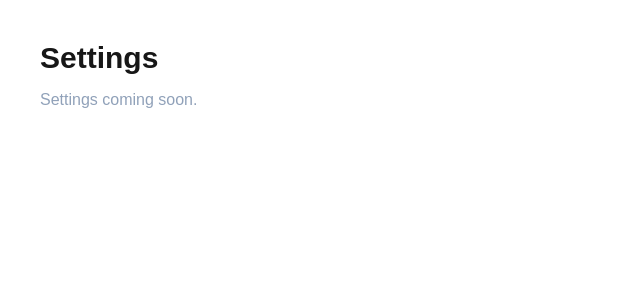
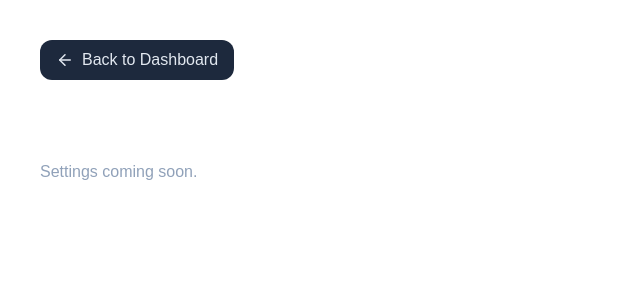
Before and after one commit to mrajitreddy-rgb/documind-ai, a Next.js app in the folder frontend/: page /settings in a window 1280 px wide. Shown: the top 300 px of the page, without its empty margins (0-640 px from the left). Built offline with nearby package versions, Linux system fonts and the light colour scheme.

Commit message:
Improve history and dashboard navigation

```diff
--- a/frontend/app/account/page.tsx
+++ b/frontend/app/account/page.tsx
@@ -1,8 +1,22 @@
+"use client";
+
+import { useRouter } from "next/navigation";
+import { ArrowLeft } from "lucide-react";
+
 export default function AccountPage() {
+  const router = useRouter();
+
   return (
     <div className="mx-auto max-w-3xl p-10">
+      <button
+        onClick={() => router.push("/dashboard")}
+        className="mb-8 inline-flex items-center gap-2 rounded-xl bg-slate-800 px-4 py-2 text-slate-200 transition hover:bg-slate-700"
+      >
+        <ArrowLeft size={18} />
+        Back to Dashboard
+      </button>
+
       <h1 className="text-3xl font-bold text-white">Account</h1>
-
       <p className="mt-4 text-slate-400">
         Account settings will be available soon.
       </p>
--- a/frontend/app/history/[id]/page.tsx
+++ b/frontend/app/history/[id]/page.tsx
@@ -96,11 +96,11 @@ export default function UploadDetailsPage() {
       <div className="mx-auto max-w-5xl p-10">
 
         <button
-          onClick={() => router.back()}
+          onClick={() => router.push("/history") }
           className="mb-8 flex items-center gap-2 rounded-lg bg-slate-800 px-4 py-2 hover:bg-slate-700"
         >
           <ArrowLeft size={18} />
-          Back
+          Back to Upload History
         </button>
 
         <div className="rounded-xl border border-red-600 bg-red-900/20 p-6 text-red-300">
@@ -117,11 +117,11 @@ export default function UploadDetailsPage() {
       <div className="mb-8 flex items-center justify-between">
 
         <button
-          onClick={() => router.back()}
+          onClick={() => router.push("/history") }
           className="flex items-center gap-2 rounded-xl bg-slate-800 px-4 py-2 hover:bg-slate-700"
         >
           <ArrowLeft size={18} />
-          Back
+          Back to Upload History
         </button>
 
       </div>
--- a/frontend/app/history/page.tsx
+++ b/frontend/app/history/page.tsx
@@ -1,6 +1,7 @@
 "use client";
 
 import { useRouter } from "next/navigation";
+
 import UploadHistoryTable from "@/components/history/UploadHistoryTable";
 import { useUploadHistory } from "@/hooks/useUploadHistory";
 
@@ -22,8 +23,18 @@ export default function HistoryPage() {
   return (
     <div className="mx-auto max-w-7xl p-8">
 
+      {/* Navigation */}
+      <div className="mb-6">
+        <button
+          onClick={() => router.push("/dashboard")}
+          className="inline-flex items-center gap-2 rounded-xl bg-slate-800 px-4 py-2 text-slate-200 transition hover:bg-slate-700"
+        >
+          ← Back to Dashboard
+        </button>
+      </div>
+
+      {/* Page header */}
       <div className="mb-8 flex items-center justify-between">
-
         <div>
           <h1 className="text-4xl font-bold text-white">
             Upload History
@@ -40,15 +51,16 @@ export default function HistoryPage() {
         >
           Refresh
         </button>
-
       </div>
 
+      {/* Error */}
       {error && (
         <div className="mb-6 rounded-xl border border-red-700 bg-red-900/30 p-4 text-red-300">
           {error}
         </div>
       )}
 
+      {/* History table */}
       <UploadHistoryTable
         uploads={uploads}
         loading={loading}
--- a/frontend/app/settings/page.tsx
+++ b/frontend/app/settings/page.tsx
@@ -1,10 +1,23 @@
+"use client";
+
+import { useRouter } from "next/navigation";
+import { ArrowLeft } from "lucide-react";
+
 export default function SettingsPage() {
+  const router = useRouter();
+
   return (
     <div className="p-10">
-      <h1 className="text-3xl font-bold">Settings</h1>
-      <p className="text-slate-400 mt-3">
-        Settings coming soon.
-      </p>
+      <button
+        onClick={() => router.push("/dashboard")}
+        className="mb-8 inline-flex items-center gap-2 rounded-xl bg-slate-800 px-4 py-2 text-slate-200 transition hover:bg-slate-700"
+      >
+        <ArrowLeft size={18} />
+        Back to Dashboard
+      </button>
+
+      <h1 className="text-3xl font-bold text-white">Settings</h1>
+      <p className="mt-3 text-slate-400">Settings coming soon.</p>
     </div>
   );
 }
```
